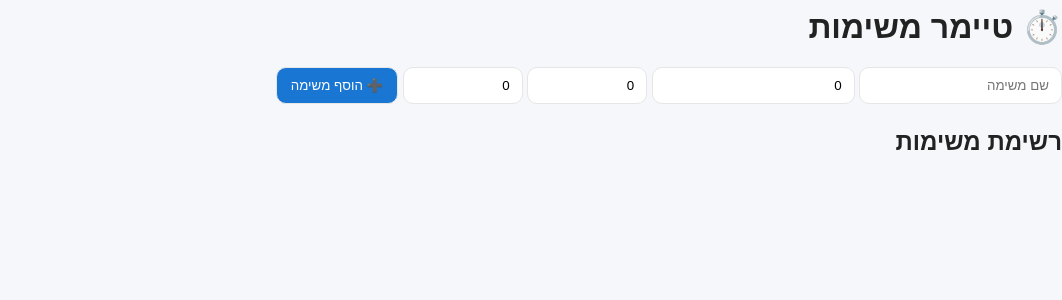
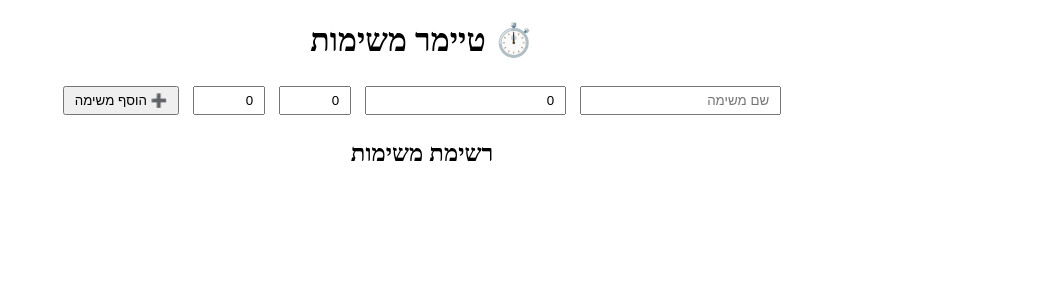
Before and after one commit to matanexcell-lab/Matan, a Flask app: page / in a window 1280 px wide. Shown: the top 300 px of the page, without its empty margins (218-1280 px from the left). Run offline with Flask 3, Linux system fonts and the light colour scheme; data that the repository does not hold is empty.

Commit message:
Update style.css

```diff
--- a/static/style.css
+++ b/static/style.css
@@ -1,82 +1,41 @@
-:root {
-  --bg: #f6f7fb;
-  --card: #ffffff;
-  --text: #222;
-  --muted: #6a6a6a;
-  --primary: #1976d2;
-  --border: #e6e6e6;
+ {
+    font-family: Arial, sans-serif;
+    direction: rtl;
+    background: #f9f9f9;
+    padding: 20px;
 }
-
-* { box-sizing: border-box; }
-body {
-  margin: 0;
-  font-family: Arial, Helvetica, sans-serif;
-  background: var(--bg);
-  color: var(--text);
-  direction: rtl;
+h1, h2 {
+    text-align: center;
 }
-
-.wrap {
-  max-width: 880px;
-  margin: 24px auto 64px;
-  padding: 0 16px;
+form {
+    margin: 20px auto;
+    text-align: center;
 }
-
-h1 { margin-top: 8px; }
-h2 { margin: 24px 0 8px; }
-
-.add, .task {
-  background: var(--card);
-  border: 1px solid var(--border);
-  border-radius: 14px;
-  padding: 14px;
-  box-shadow: 0 1px 2px rgba(0,0,0,.04);
+input, button {
+    margin: 5px;
+    padding: 5px 10px;
 }
-
-.row { display: flex; gap: 8px; flex-wrap: wrap; }
-
-input {
-  padding: 10px 12px;
-  border: 1px solid var(--border);
-  border-radius: 10px;
-  min-width: 120px;
+ul {
+    list-style: none;
+    padding: 0;
+    max-width: 600px;
+    margin: auto;
 }
-
-button {
-  padding: 10px 14px;
-  border: 1px solid var(--border);
-  border-radius: 10px;
-  background: var(--primary);
-  color: white;
-  cursor: pointer;
+li {
+    background: #fff;
+    margin: 10px 0;
+    padding: 15px;
+    border-radius: 8px;
+    box-shadow: 0 2px 5px rgba(0,0,0,0.1);
 }
-button:hover { opacity: .95; }
-
-#tasks { display: grid; gap: 10px; margin-top: 10px; }
-
-.task {
-  display: grid;
-  grid-template-columns: 2fr 1fr 1fr auto;
-  align-items: center;
-  gap: 10px;
+.task-actions a {
+    margin-left: 10px;
+    text-decoration: none;
+    padding: 5px 8px;
+    border-radius: 5px;
+    font-size: 14px;
 }
-.task .name { font-weight: bold; }
-.task .status { color: var(--muted); }
-.task .time { font-family: ui-monospace, Menlo, monospace; font-size: 18px; }
-
-.task.running { border-color: #a3d1ff; }
-.task.paused  { border-color: #ffd29e; }
-.task.done    { border-color: #c5e1a5; opacity: .9; }
-
-.empty {
-  text-align: center; color: var(--muted);
-  padding: 20px; background: var(--card);
-  border: 1px dashed var(--border); border-radius: 10px;
-}
-
-dialog::backdrop { background: rgba(0,0,0,.3); }
-dialog {
-  border: none; border-radius: 16px; padding: 16px; width: 420px; max-width: 92vw;
-}
-.dialog-form .row { margin: 8px 0; }
-.dialog-form button { min-width: 90px; }
+.start { background: #4caf50; color: #fff; }
+.pause { background: #ff9800; color: #fff; }
+.resume { background: #2196f3; color: #fff; }
+.finish { background: #f44336; color: #fff; }
```
